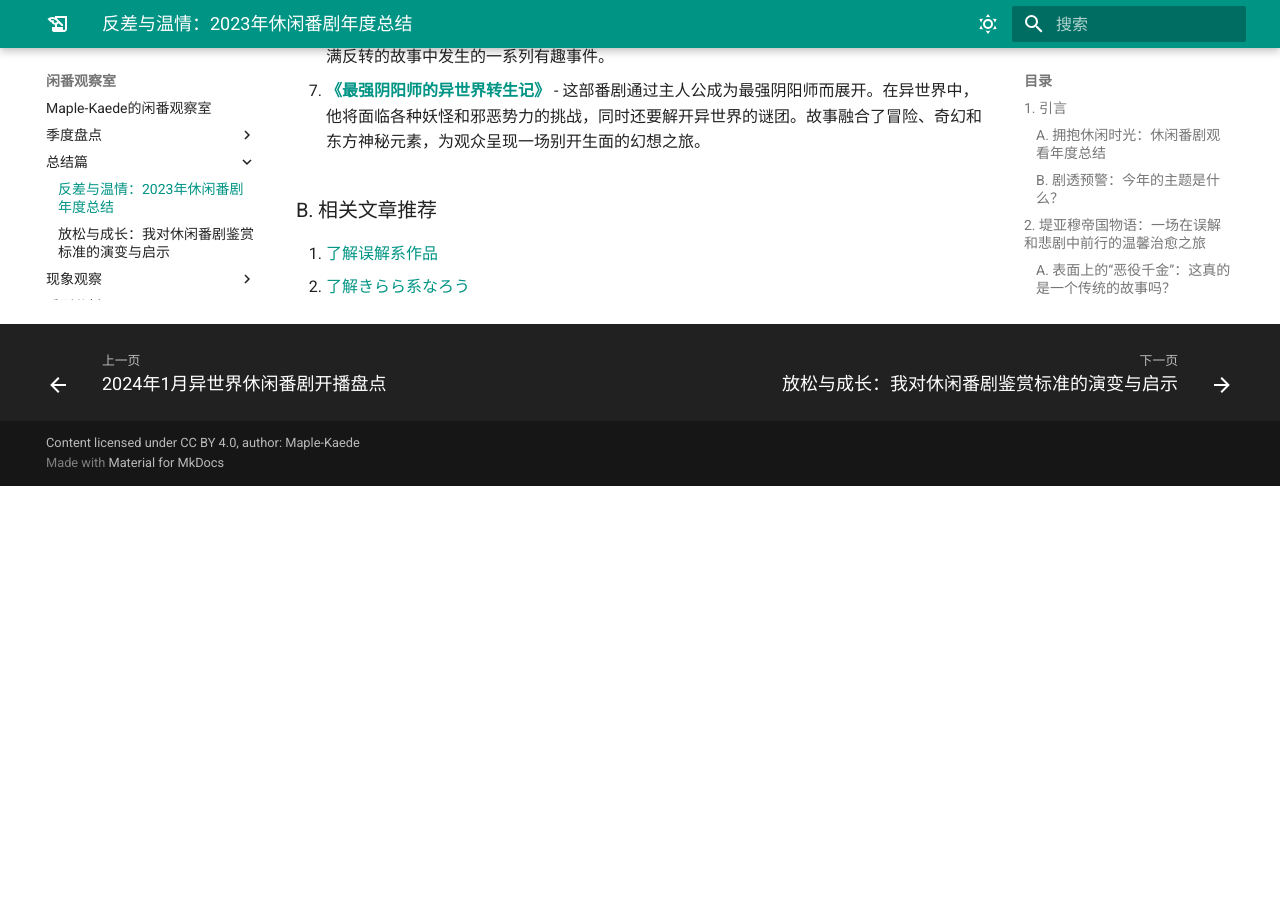
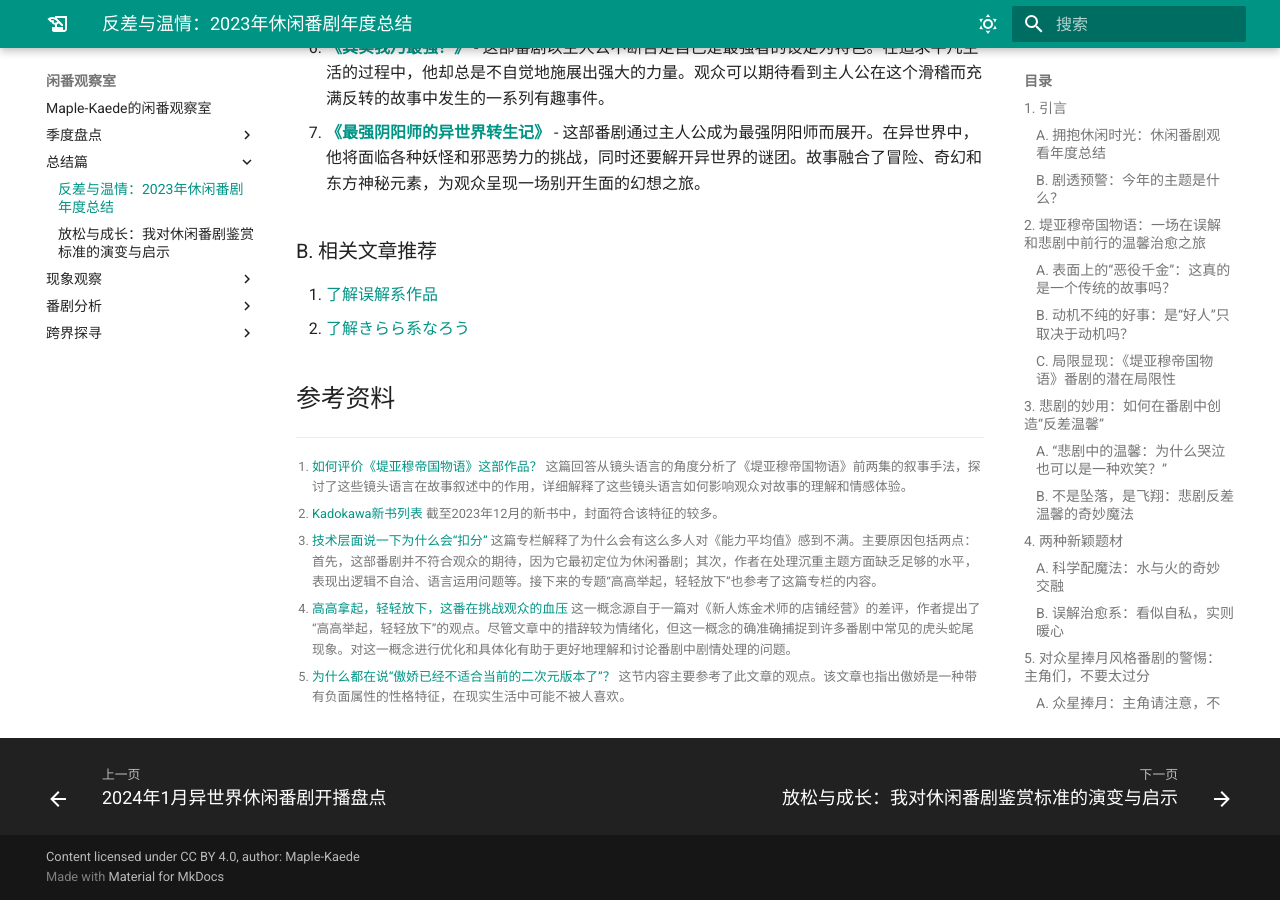
Before and after one commit to haveyouwantto/animedocs, an MkDocs documentation site: the page built from docs/总结篇/反差与温情：2023年休闲番剧年度总结.md, in a window 1280 px wide and 900 px high, scrolled down 17723 px. Built offline with MkDocs 1.6.1 and Material for MkDocs 9.7.7, drawn with Linux system fonts in a browser that asks for light colours; plug-ins that fetch from the network failed and are left out; before the commit the page ends 18209 px from its top, so only the background shows below that; some of the changed text lies outside the part shown.

Commit message:
add citations

```diff
--- a/docs/总结篇/反差与温情：2023年休闲番剧年度总结.md
+++ b/docs/总结篇/反差与温情：2023年休闲番剧年度总结.md
@@ -45,7 +47,9 @@ author: Maple-Kaede
 
 而这部番剧真正的亮点在于它巧妙地融合了“误解”和“被宠坏的公主”元素。虽然米娅的行为最初只是为了避免她自己的悲剧，但却产生了意想不到的效果。她不仅赢得了帝国最好的官员的喜爱，还在贫民窟建立了一家医院，甚至发现在旅途中帮助了她以前的对手。这种方法所展现出的温暖和善良让观众更加深入地沉浸在番剧的世界中，同时也让误解和悲剧的元素更加丰富。
 
-这一独特的叙事设计使得《堤亚穆帝国物语》在番剧领域脱颖而出，将观众带入一个充满戏剧性、温馨和治愈的旅程，同时深刻地探讨了误解和悲剧在人物塑造和情节发展中的作用。在本文的其余部分，我们将更深入地探讨这一令人耳目一新的设计，揭示误解和悲剧对人物和情节的发展产生什么样的影响。
+这一独特的叙事设计使得《堤亚穆帝国物语》在番剧领域脱颖而出，将观众带入一个充满戏剧性、温馨和治愈的旅程，同时深刻地探讨了误解和悲剧在人物塑造和情节发展中的作用。在本文的其余部分，我们将更深入地探讨这一令人耳目一新的设计，揭示误解和悲剧对人物和情节的发展产生什么样的影响。[^1]
+
+[^1]: [如何评价《堤亚穆帝国物语》这部作品？](https://www.zhihu.com/question/508274172/answer/3252086544) 这篇回答从镜头语言的角度分析了《堤亚穆帝国物语》前两集的叙事手法，探讨了这些镜头语言在故事叙述中的作用，详细解释了这些镜头语言如何影响观众对故事的理解和情感体验。
 
 ### B. 动机不纯的好事：是“好人”只取决于动机吗？
 
@@ -153,7 +157,9 @@ author: Maple-Kaede
 
 ### A. 众星捧月：主角请注意，不要偷走整个星系
 
-当你翻阅Kadokawa的新书列表时，一种标志性的封面将会立即引入眼帘：封面上一个主角傲视群雄地占据其中，周围围绕着一群羡慕嫉妒恨的配角。这不是个例，这正是众星捧月风格的独特标志。
+当你翻阅Kadokawa的新书列表[^2]时，一种标志性的封面将会立即引入眼帘：封面上一个主角傲视群雄地占据其中，周围围绕着一群羡慕嫉妒恨的配角。这不是个例，这正是众星捧月风格的独特标志。
+
+[^2]: [Kadokawa新书列表](https://kadokawabooks.jp/) 截至2023年12月的新书中，封面符合该特征的较多。
 
 设想一下，这个主角如同夜空中的皎洁明月，而其他角色则在他的光芒下黯然失色。而更有趣的是，其他角色的性别通常都与主角相反。如果主角是个帅气的男性，那么围绕他的往往是一群令人艳羡的女性；反之，如果主角是个迷人的女性，那么她周围往往是一堆崇拜的男性。这一独特的封面设计成为这类番剧的集体名片，让人一眼就能识别众星捧月的鲜明特色。
 
@@ -218,7 +224,7 @@ author: Maple-Kaede
 
 在许多番剧中，我曾多次观察到一种令人困扰的情况。这一观察最早可以追溯到我早期对休闲番剧的关注，并在[《放松与成长》](./放松与成长：我对休闲番剧鉴赏标准的演变与启示.md/#陷阱探索休闲番剧过程中的误区)中提到了相应的判断标准。
 
-举个例子，《能力平均值》一开始展现的是搞笑和日常的风格，仿佛要给观众呈现一场轻松有趣的番剧盛宴，就像是一杯甜美的奶茶。然而，问题在于第六集，情节却猛地转向了盗贼和杀人的黑暗剧情，就像是在品尝奶茶的时候嘴里突然涌入了咖啡的苦涩。这一巨大的变化让许多观众感到像是被打了一记响亮的耳光。有人可能辩解说这是为了为后续剧情埋下伏笔，但更多的观众情绪则是向着不满的方向发展。
+举个例子，《能力平均值》一开始展现的是搞笑和日常的风格，仿佛要给观众呈现一场轻松有趣的番剧盛宴，就像是一杯甜美的奶茶。然而，问题在于第六集，情节却猛地转向了盗贼和杀人的黑暗剧情，就像是在品尝奶茶的时候嘴里突然涌入了咖啡的苦涩。这一巨大的变化让许多观众感到像是被打了一记响亮的耳光。有人可能辩解说这是为了为后续剧情埋下伏笔，但更多的观众情绪则是向着不满的方向发展。[^3]
 
 在这种番剧剧情变天的奇葩经历中，我们可能想问：为什么这样的剧情转变会发生，又该如何解决这种困扰？
 
@@ -236,9 +242,11 @@ author: Maple-Kaede
 
 通过这些方法，作者可以在创新和保留原有粉丝群体之间找到平衡，创造出更具吸引力和连贯性的故事体验。毕竟，观众需要的是有趣的惊喜，而非令人困惑的剧情变化。
 
+[^3]: [技术层面说一下为什么会“扣分”](https://www.bilibili.com/read/cv3949545/) 这篇专栏解释了为什么会有这么多人对《能力平均值》感到不满。主要原因包括两点：首先，这部番剧并不符合观众的期待，因为它最初定位为休闲番剧；其次，作者在处理沉重主题方面缺乏足够的水平，表现出逻辑不自洽、语言运用问题等。接下来的专题“高高举起，轻轻放下”也参考了这篇专栏的内容。
+
 ### B. 高高举起，轻轻放下：捉弄观众的节奏
 
-近年来，不少番剧在呈现紧张情节时，往往陷入了一个特定的处理问题。这一现象被形象地称为“高高举起，轻轻放下”，即在剧情的前半部分，制造出紧张、扣人心弦的氛围，但在故事的尾声却匆忙地进行了解决。这种情况导致了剧情的逻辑性受损，观众们也难免会在前期为情节所铺陈的伏笔没有得到充分解释的情况下感到困惑和不满。这种剧情处理方式可能会削弱观众对作品整体质量的评价，因为虽然紧张情节在一开始激发了观众的期待，但最终的处理方式却让人感觉欠缺了深度，无法令人满意。
+近年来，不少番剧在呈现紧张情节时，往往陷入了一个特定的处理问题。这一现象被形象地称为“高高举起，轻轻放下”[^4]，即在剧情的前半部分，制造出紧张、扣人心弦的氛围，但在故事的尾声却匆忙地进行了解决。这种情况导致了剧情的逻辑性受损，观众们也难免会在前期为情节所铺陈的伏笔没有得到充分解释的情况下感到困惑和不满。这种剧情处理方式可能会削弱观众对作品整体质量的评价，因为虽然紧张情节在一开始激发了观众的期待，但最终的处理方式却让人感觉欠缺了深度，无法令人满意。
 
 一个常见的例子是土匪抢劫情节。在剧情的开头，制片方可能会花费大量时间来描绘土匪的凶狠形象以及所处地区的危险氛围，通过镜头语言和音效来渲染出令人紧张的氛围。当主角与土匪正面交锋时，紧张感达到了高潮，观众情绪也被推向巅峰。然而，问题在于，最后主角却轻易地用了一句话就折服了土匪，整个紧张局面被迅速平息。这样的解决方式似乎与之前的氛围和紧张度不相符，观众难免会感到意犹未尽，甚至质疑为什么之前要如此强调土匪的凶险性，却在最终处理中草率收场。这种剧情处理让观众难以认同主角的胜利，同时也降低了整体情节的可信度和张力。
 
@@ -252,9 +260,11 @@ author: Maple-Kaede
 
 综上所述，番剧中紧张情节的草率处理问题可能涉及时间限制、创作难度、整体意识不足以及惯性思维等多个方面的因素。解决这一问题可能需要在创作和制作过程中更加注重情节的逻辑性、连贯性和深度，以及对观众的期待和情感的充分考虑。
 
+[^4]: [高高拿起，轻轻放下，这番在挑战观众的血压](https://www.bilibili.com/read/cv19295978/) 这一概念源自于一篇对《新人炼金术师的店铺经营》的差评，作者提出了“高高举起，轻轻放下”的观点。尽管文章中的措辞较为情绪化，但这一概念的确准确捕捉到许多番剧中常见的虎头蛇尾现象。对这一概念进行优化和具体化有助于更好地理解和讨论番剧中剧情处理的问题。
+
 ### C. 傲娇的余辉：为什么不香了？
 
-最近，傲娇角色似乎失去了他们以往备受欢迎的光彩，观众对这一角色类型的烦恼在评论中愈发显现。曾经风靡一时的傲娇角色，如今却随着着观众审美趣味的改变渐渐失去了昔日的光芒。
+最近，傲娇角色似乎失去了他们以往备受欢迎的光彩，观众对这一角色类型的烦恼在评论中愈发显现。曾经风靡一时的傲娇角色，如今却随着着观众审美趣味的改变渐渐失去了昔日的光芒。[^5]
 
 傲娇角色的特点在过去曾吸引了广大观众的眼球。这些角色常常展现出傲慢和自信，但又隐藏着一颗脆弱的内心。观众们喜欢看到角色在不同情感间的转换，这给他们的角色设定带来了深度和丰富性。傲慢和娇弱之间的反差，使得角色更加立体饱满，深受观众喜爱。
 
@@ -267,6 +277,8 @@ author: Maple-Kaede
 最后，部分傲娇角色缺乏刻画，只表现了傲慢的一面，而忽略了娇弱的部分。这使得这些角色变得单一和平面，难以引起观众的共鸣。相比之下，更具有深度和复杂性的角色更容易引发观众的情感共鸣。
 
 综上所述，近年来，傲娇角色的受欢迎程度逐渐下降，观众更倾向于贴近现实、真实可信的角色。这一现象可以归结为人们对更真实角色的需求、社会压力的增大以及部分傲娇角色缺乏刻画等多种因素的综合作用。随着观众审美的不断变化，未来的番剧角色可能会更加多样化，更贴近现实，更能引发观众的情感共鸣。
+
+[^5]: [为什么都在说“傲娇已经不适合当前的二次元版本了”？ ](https://www.sohu.com/a/488422113_121124835) 这节内容主要参考了此文章的观点。该文章也指出傲娇是一种带有负面属性的性格特征，在现实生活中可能不被人喜欢。
 
 ### D. 番剧社区中的比烂陷阱：为何陷入‘比谁更差’的怪圈？
 
@@ -359,3 +371,5 @@ author: Maple-Kaede
 
 1. [了解误解系作品](https://dic.pixiv.net/a/%E5%8B%98%E9%81%95%E3%81%84#h3_0)
 2. [了解きらら系なろう](https://dic.pixiv.net/a/%E3%81%8D%E3%82%89%E3%82%89%E7%B3%BB%E3%81%AA%E3%82%8D%E3%81%86%E4%BD%9C%E5%93%81)
+
+## 参考资料
```
Also changed, not shown: other parts of docs/总结篇/反差与温情：2023年休闲番剧年度总结.md (+2 -0 lines), docs/总结篇/放松与成长：我对休闲番剧鉴赏标准的演变与启示.md (+19 -20 lines).
